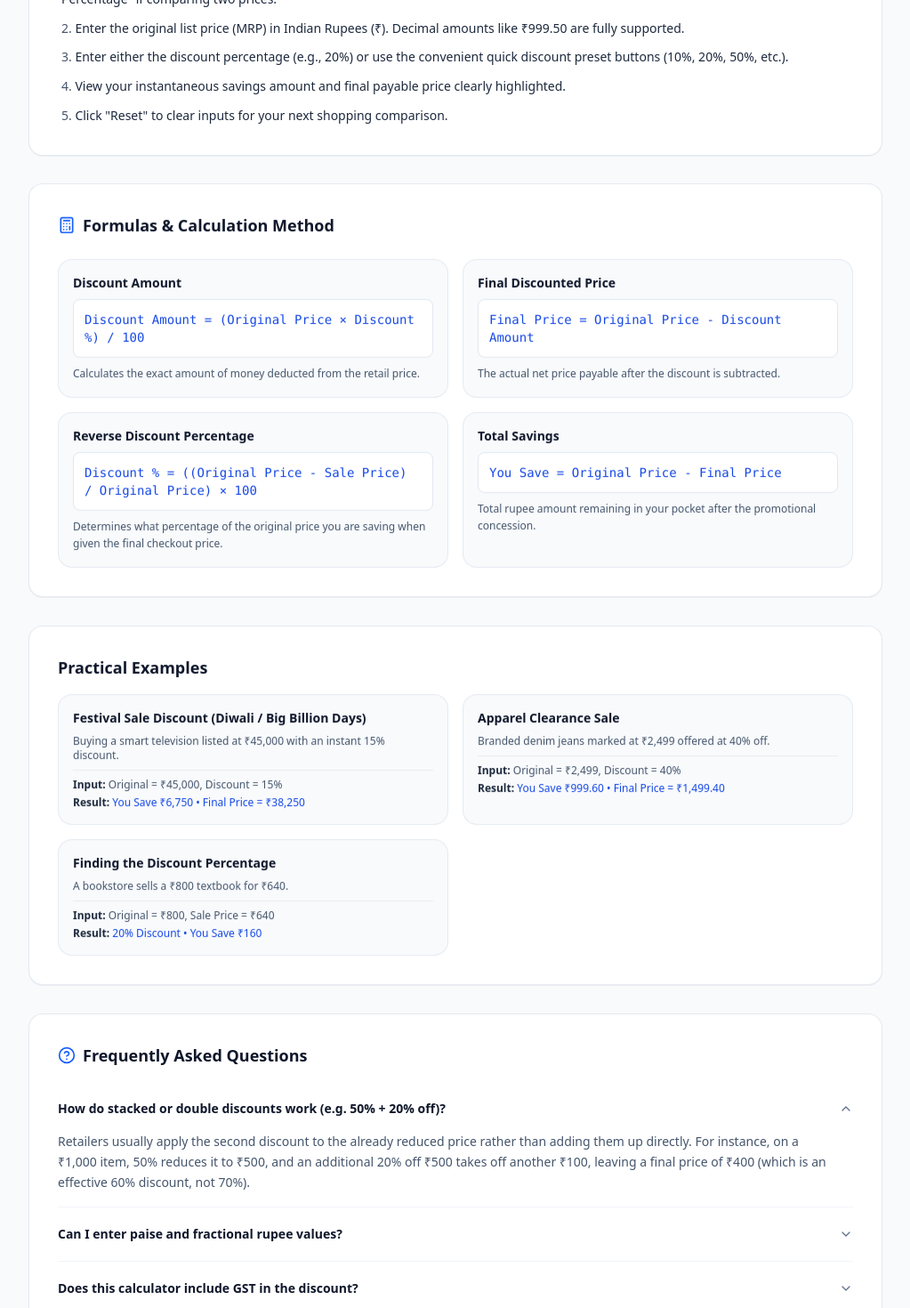
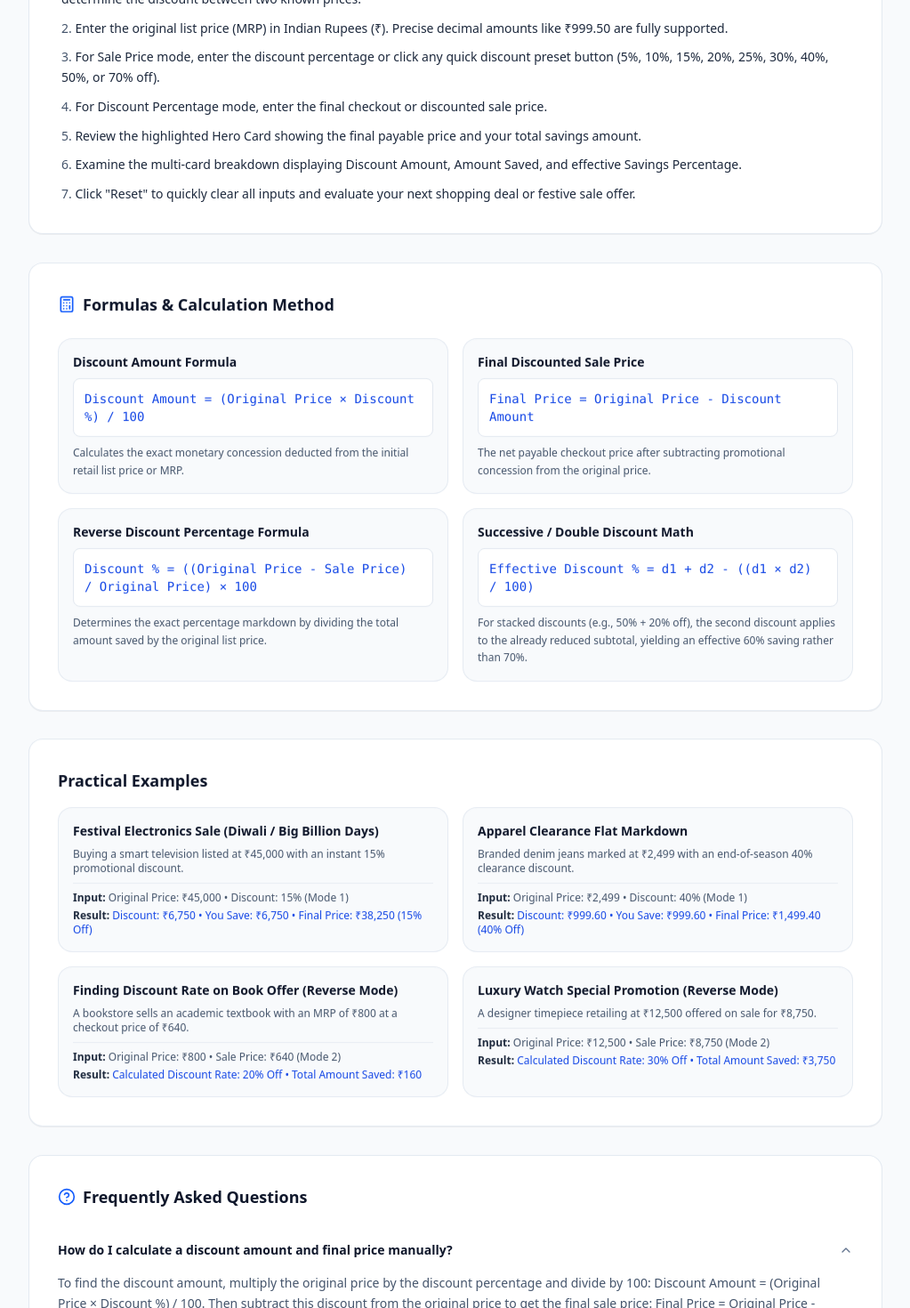
Before and after one commit to gaming7059-code/qubnexa.online, a React (Vite) app: page /tools/discount-calculator in a window 1280 px wide. Shown: the part 1020-2490 px from the top of the page at 89% size, without its empty margins (128-1151 px from the left). Built offline with nearby package versions, Linux system fonts and the light colour scheme; no server answers.

Commit message:
SEO: optimize Discount Calculator page

```diff
--- a/src/pages/tools/DiscountCalculatorPage.tsx
+++ b/src/pages/tools/DiscountCalculatorPage.tsx
@@ -2,92 +2,129 @@ import React from 'react'
 import { ToolPageLayout } from '../../components/layout/ToolPageLayout'
 import { DiscountCalculator } from '../../tools/DiscountCalculator/DiscountCalculator'
 import { ALL_TOOLS } from '../../data/toolsData'
+import type { Tool } from '../../types/tools'
 
 export const DiscountCalculatorPage: React.FC = () => {
-  const tool = ALL_TOOLS.find((t) => t.slug === 'discount-calculator')!
+  const tool: Tool = ALL_TOOLS.find((t) => t.slug === 'discount-calculator')!
 
   const howToUseSteps = [
-    'Choose your preferred calculation mode: "Calculate Sale Price & Savings" if you know the discount percentage, or "Calculate Discount Percentage" if comparing two prices.',
-    'Enter the original list price (MRP) in Indian Rupees (₹). Decimal amounts like ₹999.50 are fully supported.',
-    'Enter either the discount percentage (e.g., 20%) or use the convenient quick discount preset buttons (10%, 20%, 50%, etc.).',
-    'View your instantaneous savings amount and final payable price clearly highlighted.',
-    'Click "Reset" to clear inputs for your next shopping comparison.',
+    'Select your calculation mode: "Calculate Sale Price & Savings" if you know the discount rate, or "Calculate Discount Percentage" to determine the discount between two known prices.',
+    'Enter the original list price (MRP) in Indian Rupees (₹). Precise decimal amounts like ₹999.50 are fully supported.',
+    'For Sale Price mode, enter the discount percentage or click any quick discount preset button (5%, 10%, 15%, 20%, 25%, 30%, 40%, 50%, or 70% off).',
+    'For Discount Percentage mode, enter the final checkout or discounted sale price.',
+    'Review the highlighted Hero Card showing the final payable price and your total savings amount.',
+    'Examine the multi-card breakdown displaying Discount Amount, Amount Saved, and effective Savings Percentage.',
+    'Click "Reset" to quickly clear all inputs and evaluate your next shopping deal or festive sale offer.',
   ]
 
   const formulas = [
     {
-      title: 'Discount Amount',
+      title: 'Discount Amount Formula',
       formula: 'Discount Amount = (Original Price × Discount %) / 100',
-      explanation: 'Calculates the exact amount of money deducted from the retail price.',
+      explanation:
+        'Calculates the exact monetary concession deducted from the initial retail list price or MRP.',
     },
     {
-      title: 'Final Discounted Price',
+      title: 'Final Discounted Sale Price',
       formula: 'Final Price = Original Price - Discount Amount',
-      explanation: 'The actual net price payable after the discount is subtracted.',
+      explanation:
+        'The net payable checkout price after subtracting promotional concession from the original price.',
     },
     {
-      title: 'Reverse Discount Percentage',
+      title: 'Reverse Discount Percentage Formula',
       formula: 'Discount % = ((Original Price - Sale Price) / Original Price) × 100',
-      explanation: 'Determines what percentage of the original price you are saving when given the final checkout price.',
+      explanation:
+        'Determines the exact percentage markdown by dividing the total amount saved by the original list price.',
     },
     {
-      title: 'Total Savings',
-      formula: 'You Save = Original Price - Final Price',
-      explanation: 'Total rupee amount remaining in your pocket after the promotional concession.',
+      title: 'Successive / Double Discount Math',
+      formula: 'Effective Discount % = d1 + d2 - ((d1 × d2) / 100)',
+      explanation:
+        'For stacked discounts (e.g., 50% + 20% off), the second discount applies to the already reduced subtotal, yielding an effective 60% saving rather than 70%.',
     },
   ]
 
   const examples = [
     {
-      title: 'Festival Sale Discount (Diwali / Big Billion Days)',
-      description: 'Buying a smart television listed at ₹45,000 with an instant 15% discount.',
-      input: 'Original = ₹45,000, Discount = 15%',
-      output: 'You Save ₹6,750 • Final Price = ₹38,250',
+      title: 'Festival Electronics Sale (Diwali / Big Billion Days)',
+      description: 'Buying a smart television listed at ₹45,000 with an instant 15% promotional discount.',
+      input: 'Original Price: ₹45,000 • Discount: 15% (Mode 1)',
+      output: 'Discount: ₹6,750 • You Save: ₹6,750 • Final Price: ₹38,250 (15% Off)',
     },
     {
-      title: 'Apparel Clearance Sale',
-      description: 'Branded denim jeans marked at ₹2,499 offered at 40% off.',
-      input: 'Original = ₹2,499, Discount = 40%',
-      output: 'You Save ₹999.60 • Final Price = ₹1,499.40',
+      title: 'Apparel Clearance Flat Markdown',
+      description: 'Branded denim jeans marked at ₹2,499 with an end-of-season 40% clearance discount.',
+      input: 'Original Price: ₹2,499 • Discount: 40% (Mode 1)',
+      output: 'Discount: ₹999.60 • You Save: ₹999.60 • Final Price: ₹1,499.40 (40% Off)',
     },
     {
-      title: 'Finding the Discount Percentage',
-      description: 'A bookstore sells a ₹800 textbook for ₹640.',
-      input: 'Original = ₹800, Sale Price = ₹640',
-      output: '20% Discount • You Save ₹160',
+      title: 'Finding Discount Rate on Book Offer (Reverse Mode)',
+      description: 'A bookstore sells an academic textbook with an MRP of ₹800 at a checkout price of ₹640.',
+      input: 'Original Price: ₹800 • Sale Price: ₹640 (Mode 2)',
+      output: 'Calculated Discount Rate: 20% Off • Total Amount Saved: ₹160',
+    },
+    {
+      title: 'Luxury Watch Special Promotion (Reverse Mode)',
+      description: 'A designer timepiece retailing at ₹12,500 offered on sale for ₹8,750.',
+      input: 'Original Price: ₹12,500 • Sale Price: ₹8,750 (Mode 2)',
+      output: 'Calculated Discount Rate: 30% Off • Total Amount Saved: ₹3,750',
     },
   ]
 
   const faqs = [
     {
-      question: 'How do stacked or double discounts work (e.g. 50% + 20% off)?',
-      answer: 'Retailers usually apply the second discount to the already reduced price rather than adding them up directly. For instance, on a ₹1,000 item, 50% reduces it to ₹500, and an additional 20% off ₹500 takes off another ₹100, leaving a final price of ₹400 (which is an effective 60% discount, not 70%).',
+      question: 'How do I calculate a discount amount and final price manually?',
+      answer:
+        'To find the discount amount, multiply the original price by the discount percentage and divide by 100: Discount Amount = (Original Price × Discount %) / 100. Then subtract this discount from the original price to get the final sale price: Final Price = Original Price - Discount Amount. For example, a 20% discount on ₹1,500 is (1500 × 20) / 100 = ₹300, making the final price ₹1,200.',
     },
     {
-      question: 'Can I enter paise and fractional rupee values?',
-      answer: 'Yes. The calculator accepts any positive decimal amounts (e.g. ₹499.99) and formats the output properly using standard Indian Rupee currency rules.',
+      question: 'How do successive or double discounts work (e.g., 50% + 20% off)?',
+      answer:
+        'Retailers apply stacked discounts successively rather than adding them together. The first discount applies to the original list price, and the second applies to the already discounted subtotal. On a ₹1,000 product, 50% reduces it to ₹500, and an additional 20% off ₹500 saves ₹100, resulting in a final price of ₹400. This equals an effective 60% total discount, not 70%.',
     },
     {
-      question: 'Does this calculator include GST in the discount?',
-      answer: 'Discounts in Indian retail are typically calculated on the MRP (which already includes GST) or on the base subtotal. You can calculate the discount first, and verify post-tax figures using our GST Calculator.',
+      question: 'What is the formula to find the discount percentage if I know the original and sale price?',
+      answer:
+        'Subtract the sale price from the original price to find the amount saved, then divide by the original price and multiply by 100: Discount % = ((Original Price - Sale Price) / Original Price) × 100. For instance, if an item marked at ₹2,000 is sold for ₹1,500, you save ₹500, which equals (500 / 2000) × 100 = 25% discount.',
     },
     {
-      question: 'Are my prices or calculations saved anywhere?',
-      answer: 'Never. All calculations run strictly in your web browser. No shopping cart data or prices are logged or transmitted.',
+      question: 'Is the discount calculated before or after GST?',
+      answer:
+        'Under Indian consumer protection regulations and retail practice, printed MRPs on consumer goods are already inclusive of all taxes (GST). When e-commerce stores or retailers offer a discount on MRP, the percentage discount applies to the tax-inclusive retail price. For B2B commercial transactions, trade discounts under Section 15 of the CGST Act are deducted from the base price before GST is levied.',
+    },
+    {
+      question: 'Can I calculate fractional percentages or decimal prices with paise?',
+      answer:
+        'Yes. The calculator fully supports decimal prices (e.g., ₹999.50) and fractional discount percentages (e.g., 12.5% or 7.25%). All values are rounded to two decimal places in accordance with standard financial accounting rules.',
+    },
+    {
+      question: 'How does Buy 1 Get 1 Free (BOGO) translate into a percentage discount?',
+      answer:
+        'A standard Buy 1 Get 1 Free (BOGO) promotion offers two identical items for the price of one, which equals an exact 50% discount on both items combined. A Buy 2 Get 1 Free promotion gives you three items for the price of two, which equals a 33.33% discount across the items.',
+    },
+    {
+      question: 'What is the difference between a discount and a markup?',
+      answer:
+        'A discount reduces the selling price below the original list price to incentivize purchase. A markup increases the price above the original cost price to generate a gross profit margin for the seller. A 20% markup on a ₹100 cost produces a ₹120 selling price, whereas a 20% discount on a ₹120 price reduces it back to ₹96.',
+    },
+    {
+      question: 'Are my shopping prices or discount numbers saved or shared?',
+      answer:
+        'Never. QUBNEXA operates 100% client-side in your web browser. All calculations execute locally on your device CPU. No cart totals, merchant prices, or product numbers are ever transmitted, tracked, or saved on any server.',
     },
   ]
 
   return (
     <ToolPageLayout
       tool={tool}
-      seoTitle="Discount Calculator — Sale Price, Savings & Stacked Offers | QUBNEXA"
-      seoDescription="Calculate final sale prices, money saved, and shopping discounts instantly. Compare double discounts and festival offers with clear step-by-step calculations."
-      keywords="discount calculator, calculate sale price, shopping discount, double discount calculator, percentage off, festive sale savings, qubnexa"
+      seoTitle="Discount Calculator Online — Sale Price & Percentage Off | QUBNEXA"
+      seoDescription="Calculate sale prices, percentage discounts, and total savings instantly with QUBNEXA. Free discount calculator with quick percentage presets and reverse math."
+      keywords="discount calculator, percentage discount calculator, sale price calculator, price after discount, discount percentage calculator, calculate savings, reverse discount, double discount, qubnexa"
       howToUseSteps={howToUseSteps}
       formulas={formulas}
       examples={examples}
       faqs={faqs}
-      relatedSlugs={['percentage-calculator', 'profit-loss-calculator', 'gst-calculator']}
+      relatedSlugs={['percentage-calculator', 'profit-loss-calculator', 'gst-calculator', 'salary-calculator']}
     >
       <DiscountCalculator />
     </ToolPageLayout>
```
